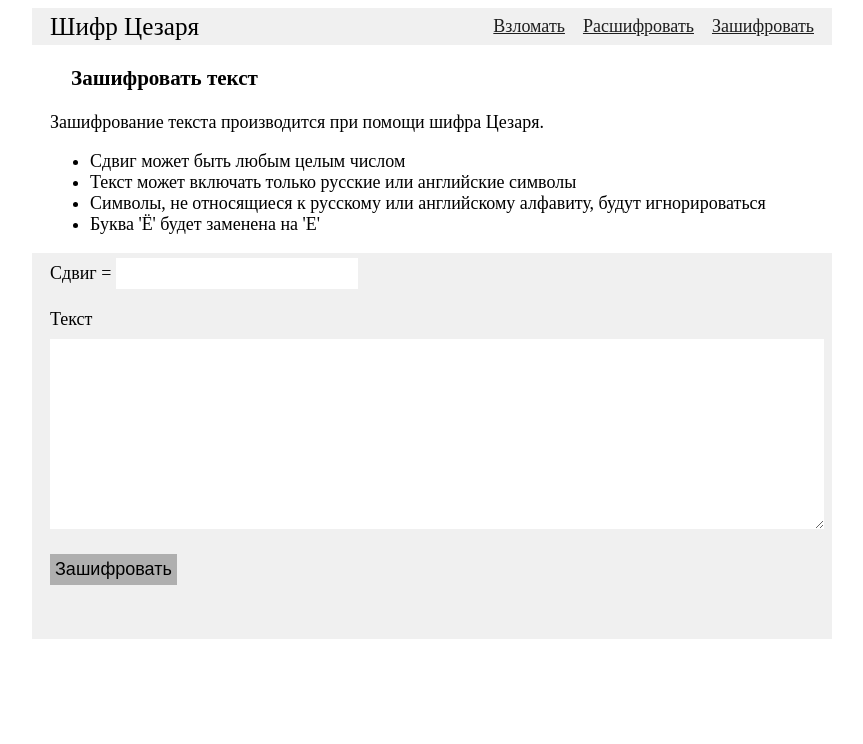
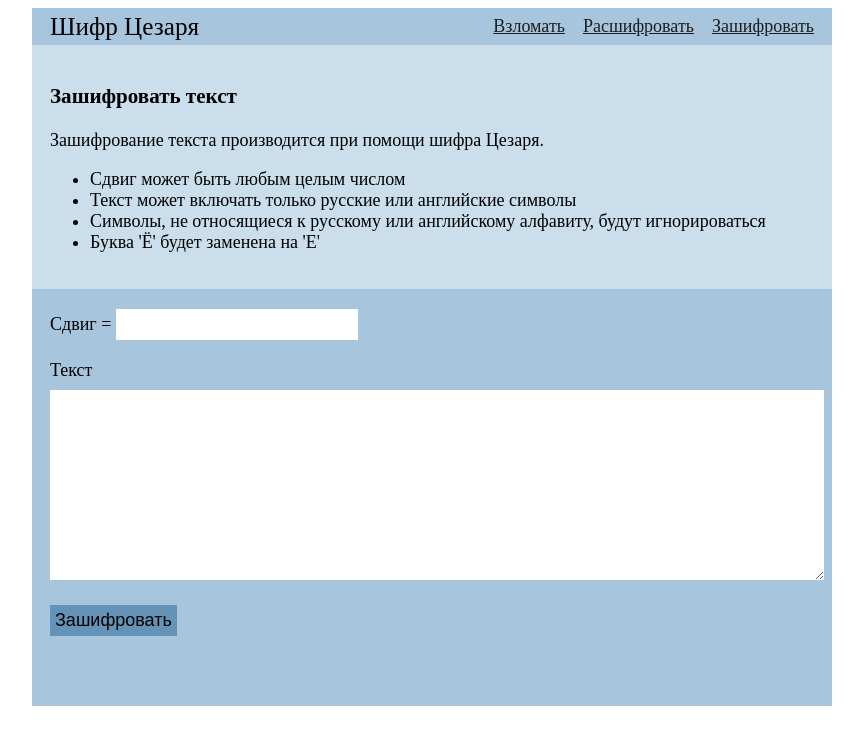
Before and after one commit to ArtyomYaprintsev/math-caesar-cipher, a React (Vite) app: page /encode in a window 1280 px wide. Shown: the top 744 px of the page, without its empty margins (208-1071 px from the left). Built offline with nearby package versions, Linux system fonts and the light colour scheme.

Commit message:
Fix main styles

```diff
--- a/src/style/main.scss
+++ b/src/style/main.scss
@@ -1,10 +1,13 @@
 #root {
   max-width: 800px;
   margin: 0 auto 100px;
+  $bg-color: #a7c5dc;
+  $bg-color-light: #cadeec;
+  $btn-copy-bg-color: #6593b7;
+  $btn-submit-bg-color: #6593b7;
 
   & > header {
-    background-color: #f0f0f0;
-    margin-bottom: 20px;
+    background-color: $bg-color;
     padding: 0.25em 1em;
 
     display: flex;
@@ -27,15 +30,14 @@
   }
 
   & > main {
-    h3,
     .description {
-      padding-left: 1em;
-      padding-right: 1em;
+      padding: 1em;
+      background-color: $bg-color-light;
     }
 
     form {
-      background-color: #f0f0f0;
-      padding: 0.25em 1em;
+      background-color: $bg-color;
+      padding: 20px 1em;
 
       & > div {
         margin-bottom: 20px;
@@ -72,11 +74,11 @@
     }
 
     button.copy-btn {
-      background-color: #00b400;
+      background-color: $btn-copy-bg-color;
     }
 
     button[type="submit"] {
-      background-color: #afafaf;
+      background-color: $btn-submit-bg-color;
       margin-bottom: 50px;
     }
   }
```
